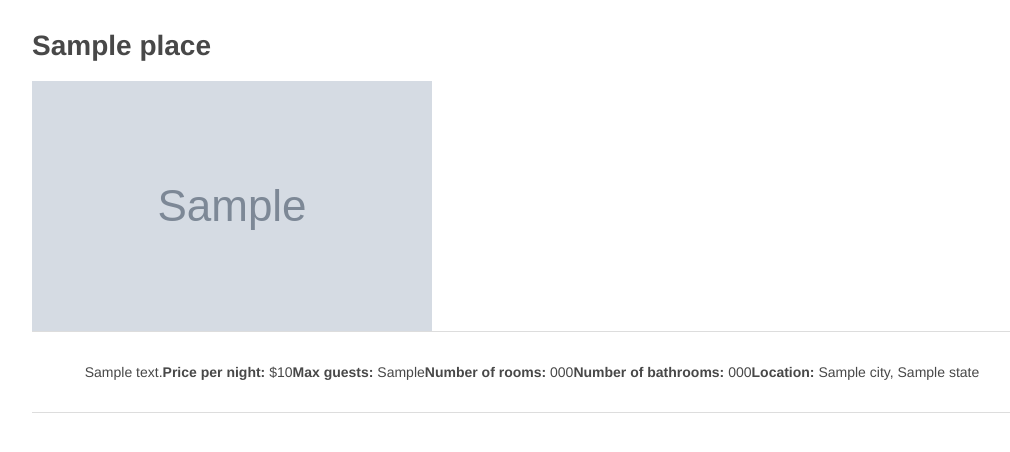
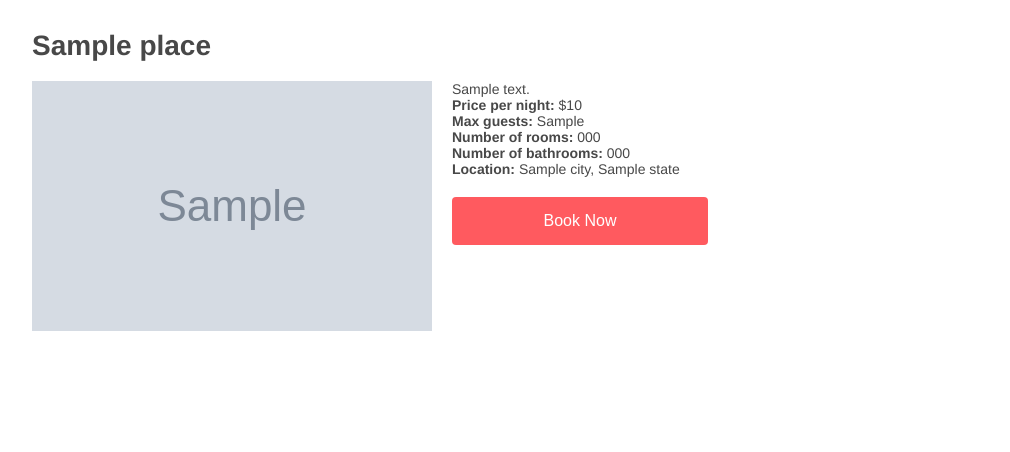
Before and after one commit to Anna78990/New_AirBnB, a Flask app: template web_dynamic/templates/place_detail.html in a window 1280 px wide. Shown: the part 71-523 px from the top of the page, without its empty margins (108-1118 px from the left). Run offline with Flask 3, Linux system fonts and the light colour scheme; the template is opened without the code that fills it: most values are stand-ins (such as "Sample title", 1, 10 or a date in 2020); grey boxes marked "Sample" are stand-in pictures; some libraries are stand-ins or nearby versions.

Commit message:
product detail editted

```diff
--- /dev/null
+++ b/web_dynamic/static/styles/details.css
@@ -0,0 +1,25 @@
+.image_hotel {
+    width: 400px;
+    height: 250px;
+    background-size: cover;
+    background-position: center;
+    background-repeat: no-repeat;
+    float: left; /* Ensure the image floats left */
+    margin-right: 20px; /* Adjust as needed for spacing */
+}
+.reservation-button {
+    margin-top: 20px;
+}
+
+.reservation-button button {
+    position: absolute; /* 必要に応じてpositionの指定 */
+    top: initial !important; /* topの初期値を使用 */
+    right: initial !important; /* rightの初期値を使用 */
+    /* 他のスタイルプロパティ */
+    padding: 10px 20px;
+    background-color: #FF5A5F;
+    color: white;
+    border: none;
+    cursor: pointer;
+    font-size: 16px;
+}
--- a/web_dynamic/templates/place_detail.html
+++ b/web_dynamic/templates/place_detail.html
@@ -7,6 +7,7 @@
     <link rel="stylesheet" type="text/css" href="../static/styles/3-footer.css?{{ cache_id }}">
     <link rel="stylesheet" type="text/css" href="../static/styles/6-filters.css?{{ cache_id }}">
     <link type="text/css" rel="stylesheet" href="../static/styles/8-places.css?{{ cache_id }}">
+    <link type="text/css" rel="stylesheet" href="../static/styles/details.css?{{ cache_id }}">
     <link rel="icon" href="../static/images/icon.png" />
     <script src="https://code.jquery.com/jquery-3.2.1.min.js"></script>
     <script type="text/javascript" src="../static/scripts/101-hbnb.js?{{ cache_id }}"></script>
@@ -20,17 +21,18 @@
 <body>
     <div class="container">
         <h1>{{ place.name }}</h1>
-        <div class="place-detail">
             <div class="image_hotel" style="background-image: url('../../static/images/{{ place.image }}')"></div>
-            <div class="information">
-                <p>{{ place.description }}</p>
-                <p><strong>Price per night:</strong> ${{ place.price_by_night }}</p>
-                <p><strong>Max guests:</strong> {{ place.max_guest }}</p>
-                <p><strong>Number of rooms:</strong> {{ place.number_rooms }}</p>
-                <p><strong>Number of bathrooms:</strong> {{ place.number_bathrooms }}</p>
-                <p><strong>Location:</strong> {{ place.city.name }}, {{ place.city.state.name }}</p>
+              <div class="place-detail">
+                <div>{{ place.description }}</div>
+                <div><strong>Price per night:</strong> ${{ place.price_by_night }}</div>
+                <div><strong>Max guests:</strong> {{ place.max_guest }}</div>
+                <div><strong>Number of rooms:</strong> {{ place.number_rooms }}</div>
+                <div><strong>Number of bathrooms:</strong> {{ place.number_bathrooms }}</div>
+                <div><strong>Location:</strong> {{ place.city.name }}, {{ place.city.state.name }}</div>
+                <div class="reservation-button">
+                  <button onclick="reserve()">Book Now</button>
+                </div>
             </div>
-        </div>
     </div>
 </body>
 </html>
```
